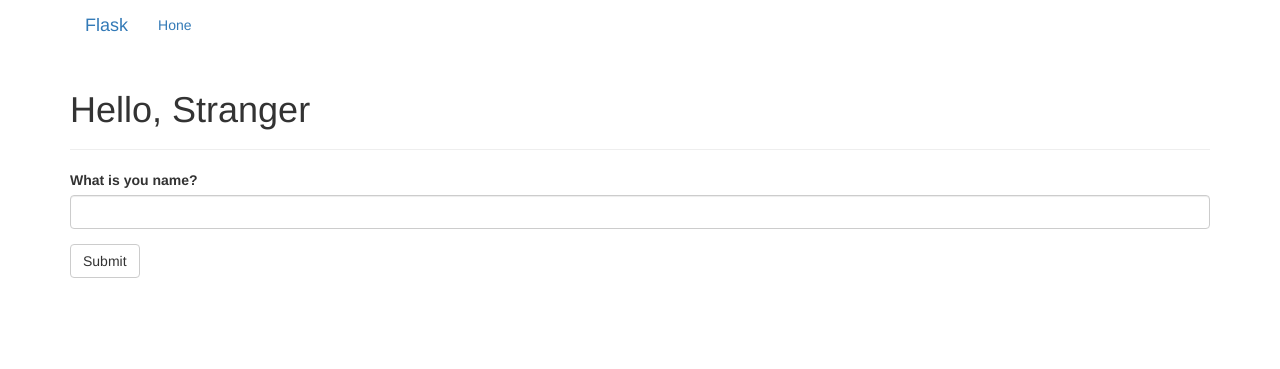
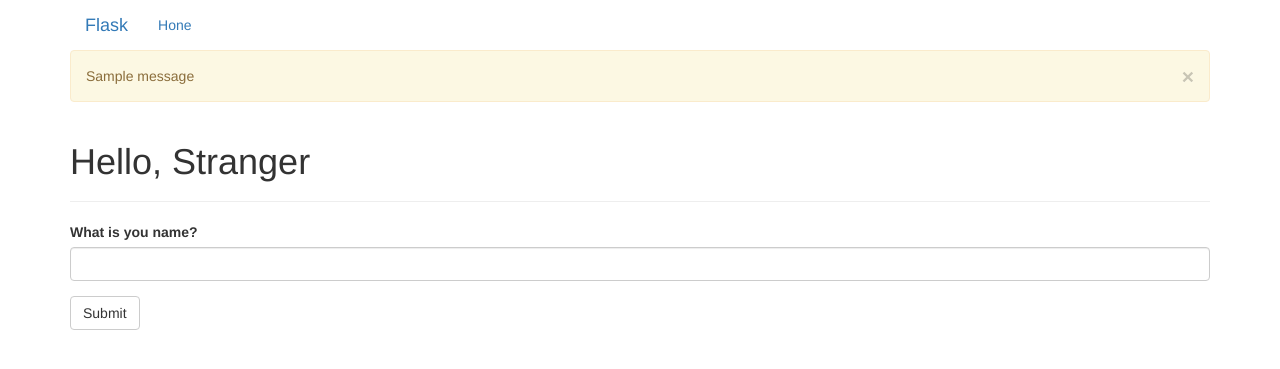
Before and after one commit to coolmile23/flask_practice, a Flask app: page / in a window 1280 px wide. Shown: the top 369 px of the page. Run offline with Flask 2, Linux system fonts and the light colour scheme; one stand-in notice (Sample message) is shown; some libraries are stand-ins or nearby versions.

Commit message:
practice 4.6

```diff
--- a/hello.py
+++ b/hello.py
@@ -7,6 +7,7 @@ from flask import render_template
 from flask import url_for
 from flask import session
 from flask import redirect
+from flask import flash
 from flask.ext.script import Manager
 from flask.ext.bootstrap import Bootstrap
 from flask.ext.moment import Moment
@@ -37,6 +38,9 @@ def user(name):
 def index():
 	form = NameForm()
 	if form.validate_on_submit():
+		old_name = session.get('name')
+		if old_name is not None and old_name != form.name.data:
+			flash('Looks like you have changed your name!')
 		session['name'] = form.name.data
 		return redirect(url_for('index'))
 	return render_template('index.html', form=form, name=session.get('name'))
--- a/templates/base.html
+++ b/templates/base.html
@@ -32,6 +32,12 @@
 
 {% block content %}
 	<div class="container">
+		{% for message in get_flashed_messages() %}
+		<div class="alert alert-warning">
+			<button type="button" class="close" data-dismiss="alert">&times;</button>
+		{{ message }}
+		</div>
+		{% endfor %}
 		{% block page_content %} {% endblock %}
 	</div>
 {% endblock %}
```
